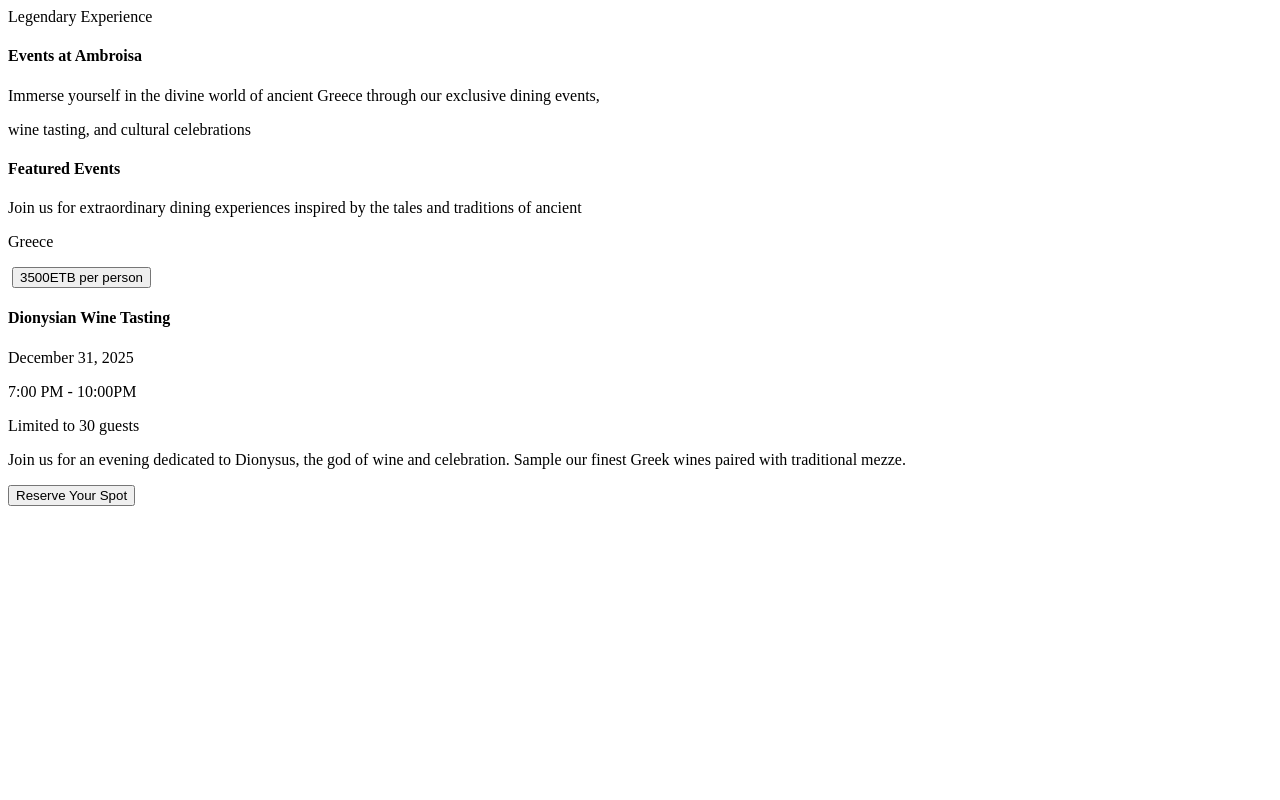
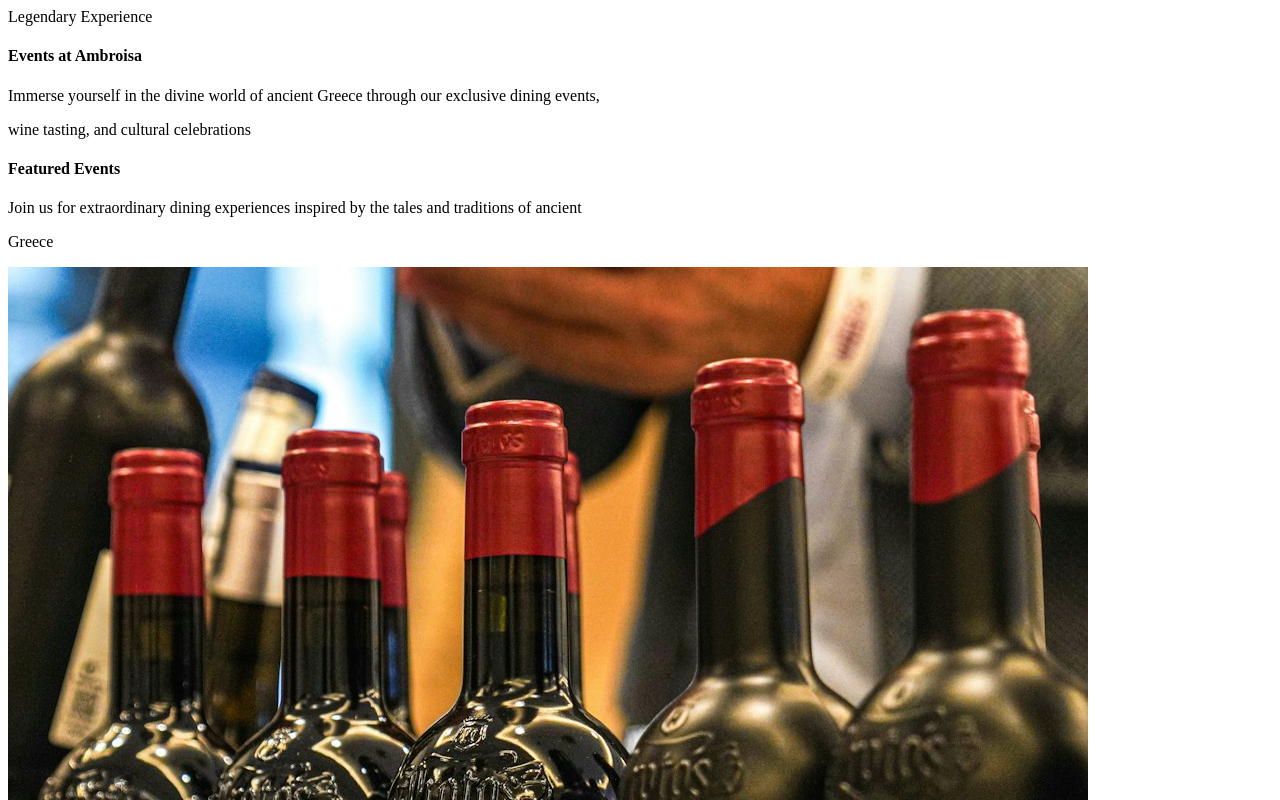
Before and after one commit to hirrhir/Web-project, a plain HTML site: page index.html in a window 1280 px wide. Shown: the top 800 px of the page. Drawn offline with Linux system fonts and the light colour scheme.

Commit message:
link image and index file

```diff
--- a/index.html
+++ b/index.html
@@ -19,7 +19,7 @@
             <p class="paragraph">Greece</p>
 
             <div>
-                <img src >
+                <img src="./dinoysian.jpeg" alt="image of a bottle of Wine">
                 <button>3500ETB per person</button>
                 <h4 class="semi-titles">Dionysian Wine Tasting</h4>
                 <p class="schedule">December 31, 2025</p>
```
